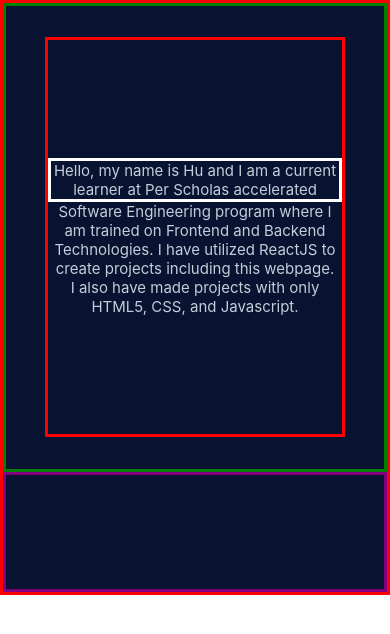
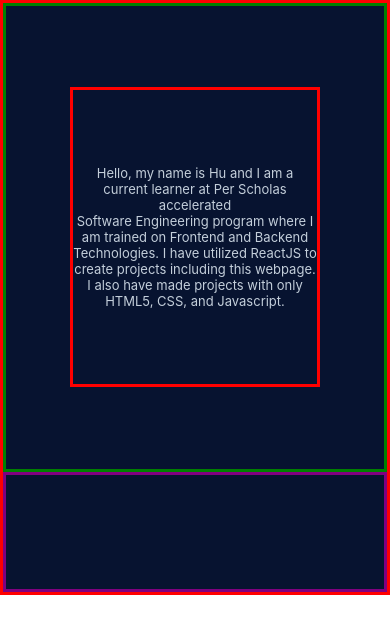
Before and after one commit to potatomon0/potatomon0.github.io, a React (Create React App) app: page / in a window 390 px wide. Shown: the top 634 px of the page. Built offline with nearby package versions, Linux system fonts and the light colour scheme; no server answers.

Commit message:
making a navbar for mobile page. navbar replaces dropdown in mobile view

```diff
--- a/src/pages/Main.css
+++ b/src/pages/Main.css
@@ -278,40 +278,29 @@
         flex-direction: column;
         justify-content: center;
         align-items: center;
-        font-size: 15px;
+        font-size: 13px;
         color: #C3CEDA;
-        width:300px;
-        height:400px;
+        width:250px;
+        height:300px;
         align-self: center;
     }
     .mainTextP1 {
-        text-align: center;
-        /* width: 450px; */
-        border:solid white;
-        word-wrap:break-word;
-        overflow:wrap;
         animation: mainTextFadeIn 2s;
     }
 
     .mainTextP2 {
-        /* white-space: nowrap;
-        overflow: hidden; */
         animation: mainTextFadeIn 2s;
         animation-fill-mode: both;
         animation-delay: 1.2s;
     }
 
     .mainTextP3 {
-        /* white-space: nowrap;
-        overflow: hidden; */
         animation: mainTextFadeIn 2s;
         animation-fill-mode: both;
         animation-delay: 2.4s;
     }
 
     .mainTextP4 {
-        /* white-space: nowrap;
-        overflow: hidden; */
         animation: mainTextFadeIn 2s;
         animation-fill-mode: both;
         animation-delay: 3.6s;
```
Also changed, not shown: src/components/Navbar.jsx (added, +9 -0 lines).
